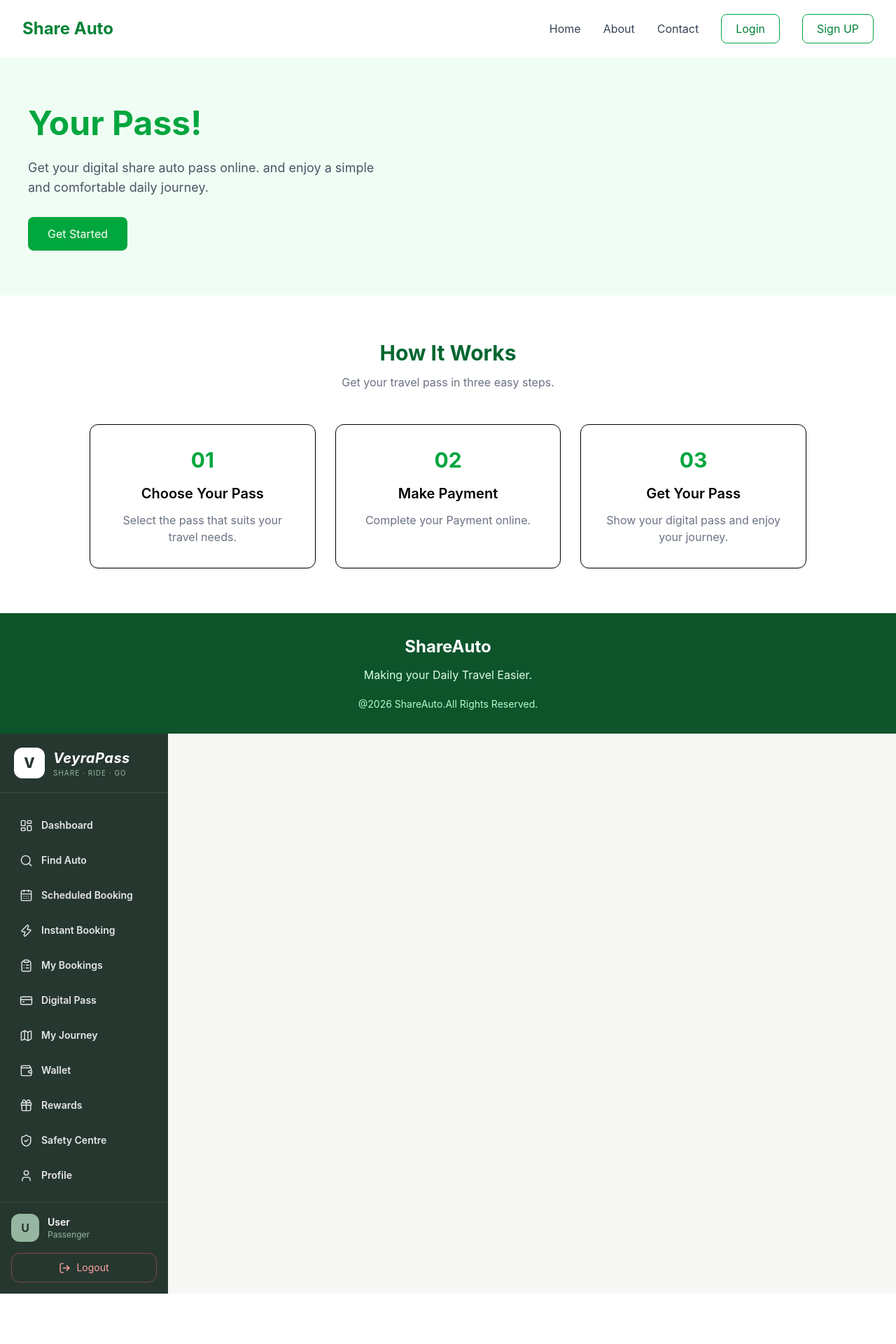
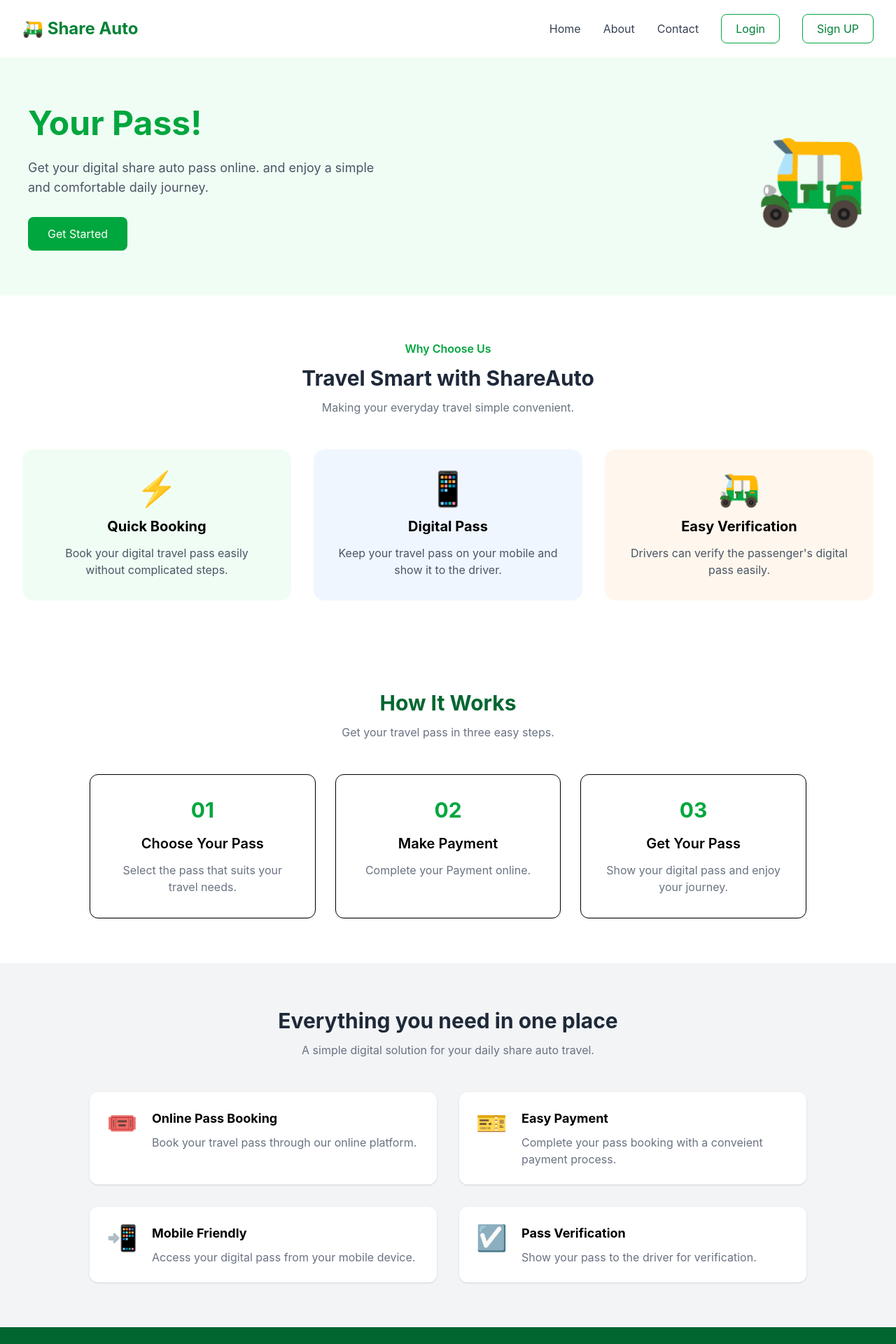
Before and after one commit to jothisanthiya4-maker/VeyraPass, a React (Vite) app: page / in a window 1280 px wide. Shown: the top 1920 px of the page at 70% size. Before the commit the page ends 1848 px from the top, so only its background shows below. Built offline with nearby package versions, Linux system fonts and the light colour scheme.

Commit message:
updated landing

```diff
--- a/package.json
+++ b/package.json
@@ -11,7 +11,7 @@
   },
   "dependencies": {
     "@tailwindcss/vite": "^4.3.4",
-    "lucide-react": "^1.68.0",
+    "lucide-react": "^1.69.0",
     "react": "^19.3.1",
     "react-dom": "^19.3.1",
     "react-router-dom": "^7.18.5",
--- a/src/App.jsx
+++ b/src/App.jsx
@@ -1,5 +1,6 @@
 import Register from "./pages/auth/Register";
 import LandingPage from "./pages/userPages/LandingPage";
+import Navbar from "./components/userComponents/Navbar";
 
 
 
@@ -10,6 +11,7 @@ import Dashboard from "./pages/userPages/Dashboard";
 function App() {
   return (
     <>
+       <Navbar/>
       <LandingPage />
       <Dashboard/>
 
--- a/src/components/userComponents/Navbar.jsx
+++ b/src/components/userComponents/Navbar.jsx
@@ -1,9 +1,22 @@
 import React from 'react'
+import { Link } from 'react-router-dom'
 
 const Navbar = () => {
   return (
     <div>
-      navbar
+      <nav className="flex justify-between items-center px-8 py-5 shadow-md bg-white">
+                <h2 className="text-2xl font-bold text-green-700"> 🛺 Share Auto</h2>
+
+                <div className="flex items-center gap-8">
+                    <Link to="/" className="text-gray-700">Home</Link>
+                    <a href="#about" className="text-gray-700">About</a>
+                    <a href="#contact" className="text-gray-700">Contact</a>
+                    <Link to="/login" className="border border-green-600 text-green-700 px-5 py-2 rounded-lg">Login</Link>
+                    <Link to="/register" className="border border-green-600 text-green-700 px-5 py-2 rounded-lg">Sign UP</Link>
+
+                </div>
+
+            </nav>
     </div>
   )
 }
--- a/src/pages/userPages/LandingPage.jsx
+++ b/src/pages/userPages/LandingPage.jsx
@@ -5,19 +5,6 @@ function  LandingPage(){
     return(
         <div className="min-h-screen bg-white">
 
-            <nav className="flex justify-between items-center px-8 py-5 shadow-md bg-white">
-                <h2 className="text-2xl font-bold text-green-700">Share Auto</h2>
-
-                <div className="flex items-center gap-8">
-                    <Link to="/" className="text-gray-700">Home</Link>
-                    <a href="#about" className="text-gray-700">About</a>
-                    <a href="#contact" className="text-gray-700">Contact</a>
-                    <Link to="/login" className="border border-green-600 text-green-700 px-5 py-2 rounded-lg">Login</Link>
-                    <Link to="/register" className="border border-green-600 text-green-700 px-5 py-2 rounded-lg">Sign UP</Link>
-
-                </div>
-
-            </nav>
             {/* Hero Section */}
 
             <section
@@ -42,8 +29,73 @@ function  LandingPage(){
                     </div>
 
                     <div className="mt-10 md:mt-0 text-9xl">
+                        🛺
 
                     </div>
+
+            </section>
+
+             {/* Why choose ShareAuto */}
+
+            <section className="bg-white py-16 px-8">
+
+                <div className="text-center">
+                    <p className="text-green-600 font-semibold upperCase tracking">
+                        Why Choose Us
+                    </p>
+
+                    <h2 className="text-3xl font-bold text-gray-800 mt-3">
+                        Travel Smart with ShareAuto
+                    </h2>
+
+                    <p className="text-gray-500 mt-3">
+
+                        Making your everyday travel simple convenient.
+                    </p>
+
+                </div>
+
+                <div className="grid grid-cols-1 md:grid-cols-3 gap-8 mt-12">
+
+                    <div className="bg-green-50 p-8 rounded-2xl text-center">
+                        <div className="text-5xl">
+                            ⚡️
+                        </div>
+
+                        <h3 className="text-xl font-bold mt-4">Quick Booking</h3>
+
+                        <p className="text-gray-600 mt-3">
+                            Book your digital travel pass easily without complicated steps.
+
+                        </p>
+                    </div>
+                    <div className="bg-blue-50 p-8 rounded-2xl text-center">
+
+                        <div className="text-5xl">
+                            📱
+
+                        </div>
+
+                        <h3 className="text-xl font-bold mt-4">Digital Pass</h3>
+
+                        <p className="text-gray-600 mt-3">
+                            Keep your travel pass on your mobile and show it to the driver.
+
+                        </p>
+
+                    </div>
+
+                    <div className="bg-orange-50 p-8 rounded-2xl text-center">
+                        <div className="text-5xl">
+                            🛺
+                        </div>
+
+                        <h3 className="text-xl font-bold mt-4">Easy Verification</h3>
+                        <p className="text-gray-600 mt-3">
+                            Drivers can verify the passenger's  digital pass easily.
+                        </p>
+                    </div>
+                </div>
 
             </section>
 
@@ -102,10 +154,102 @@ function  LandingPage(){
 
             </section>
 
+            {/* Our Features */}
+            <section className="bg-gray-100 py-16 px-8">
+
+                <div className="text-center">
+                    <h2 className="text-3xl font-bold text-gray-800">
+                        Everything you need in one place
+                    </h2>
+                    <p className="text-gray-500 mt-3">
+                        A simple digital solution for your daily share auto travel.
+                    </p>
+
+                </div>
+
+                <div className="max-w-5xl mx-auto grid grid-cols-1 md:grid-cols-2 gap-8 mt-12">
+
+                    <div className="flex gap-5 bg-white p-6 rounded-xl shadow-sm">
+                        <span className="text-4xl">
+                            🎟️
+                        </span>
+
+                        <div>
+                            <h3 className="font-bold text-lg">Online Pass Booking</h3>
+
+                            <p className="text-gray-500 mt-2">
+                                Book your travel pass through our online platform.
+                            </p>
+                        </div>
+                    </div>
+
+                    <div className="flex gap-5 bg-white p-6 rounded-xl shadow-sm">
+                        <span className="text-4xl">
+                            🎫
+                        </span>
+                        <div>
+                            <h3 className="font-bold text-lg">Easy Payment</h3>
+                            <p className="text-gray-500 mt-2">
+                                Complete your pass booking with a conveient payment process.
+                            </p>
+                        </div>
+
+                    </div>
+                    <div className="flex gap-5 bg-white p-6 rounded-xl shadow-sm">
+                        <span className="text-4xl">
+                            📲
+                        </span>
+
+                        <div>
+                            <h3 className="font-bold text-lg">Mobile Friendly</h3>
+                            <p className="text-gray-500 mt-2">
+                                Access your digital pass from your mobile device.
+
+                            </p>
+                        </div>
+
+                    </div>
+
+                    <div className="flex gap-5 bg-white p-6 rounded-xl shadow-sm">
+                        <span className="text-4xl">
+                            ☑️
+                        </span>
+
+                        <div>
+                            <h3 className="font-bold text-lg">Pass Verification</h3>
+                            <p className="text-gray-500 mt-2">
+                                Show your pass to the driver for verification.
+                            </p>
+                        </div>
+                    </div>
+                </div>
+
+
+            </section>
+
+             {/* Start Your Journey */}
+            <section className="bg-green-800 text-white text-center py-16 px-6">
+
+                <h2 className="text-3xl md:text-4xl font-bold">
+                    Ready to make your Travel Easier?
+                </h2>
+
+                <p className="text-green-100 mt-4 text-lg">
+                    Get your digital share auto pass and enjoy a simple travel experience.
+
+                </p>
+                <button className="bg-white text-green-800 font-semibold px-8 py-3 rounded-lg mt-8 hover:bg-green-100">
+                    Get Started 🔜
+                </button>
+
+
+            </section>
+
+
             {/* Footer */}
             <footer id="contact" className="bg-green-900 text-white text-center py-8">
 
-                <h2 className="text-2xl font-bold">ShareAuto</h2>
+                <h2 className="text-2xl font-bold">ShareAuto 🛺</h2>
 
                 <p className="mt-3 text-green-100">Making your Daily Travel Easier.</p>
 
@@ -114,6 +258,7 @@ function  LandingPage(){
 
                 </p>
 
+
             </footer>
         </div>
     )
```
Also changed, not shown: 1 other file (tests, documents, lock files or other folders).
